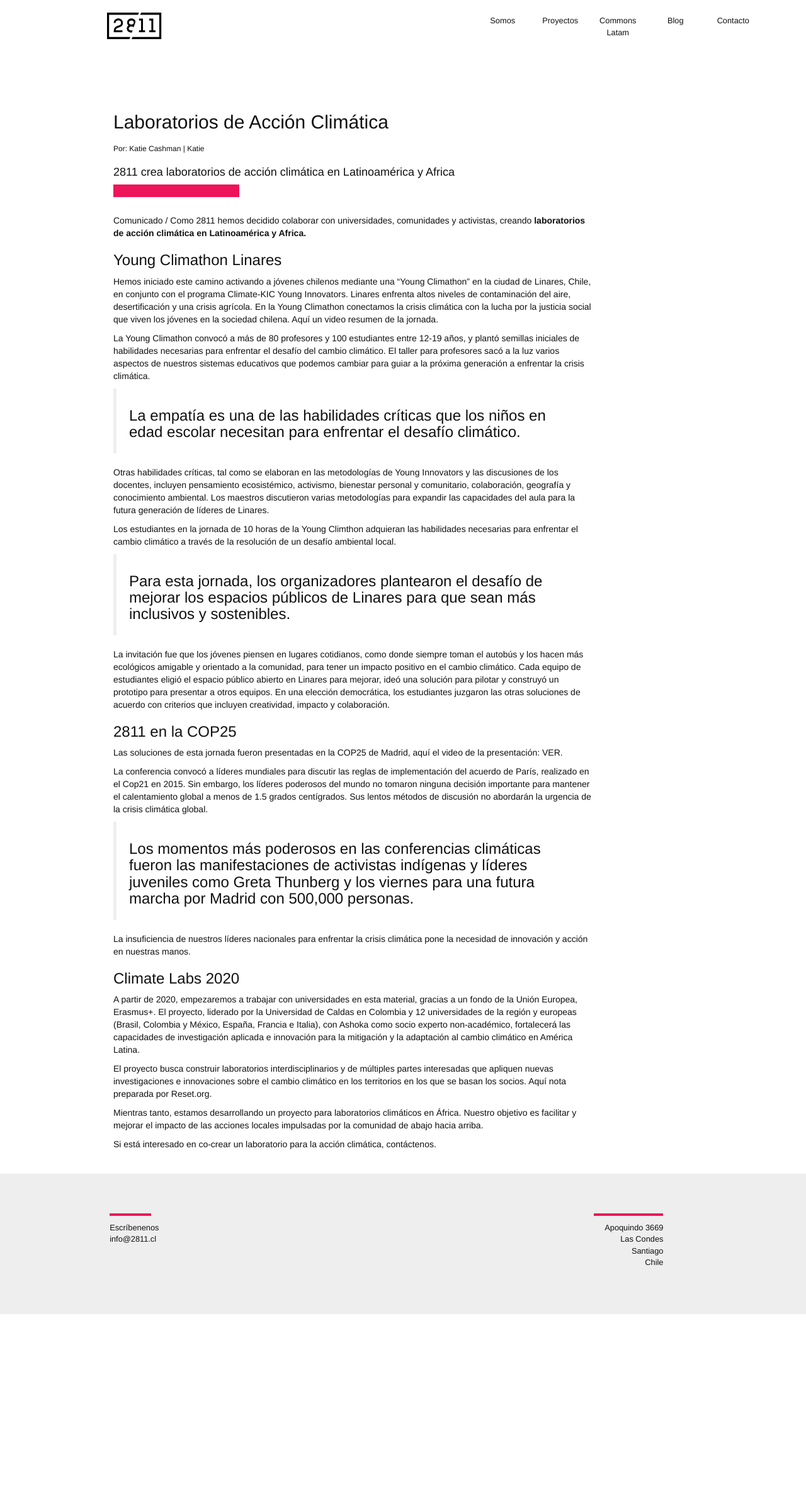
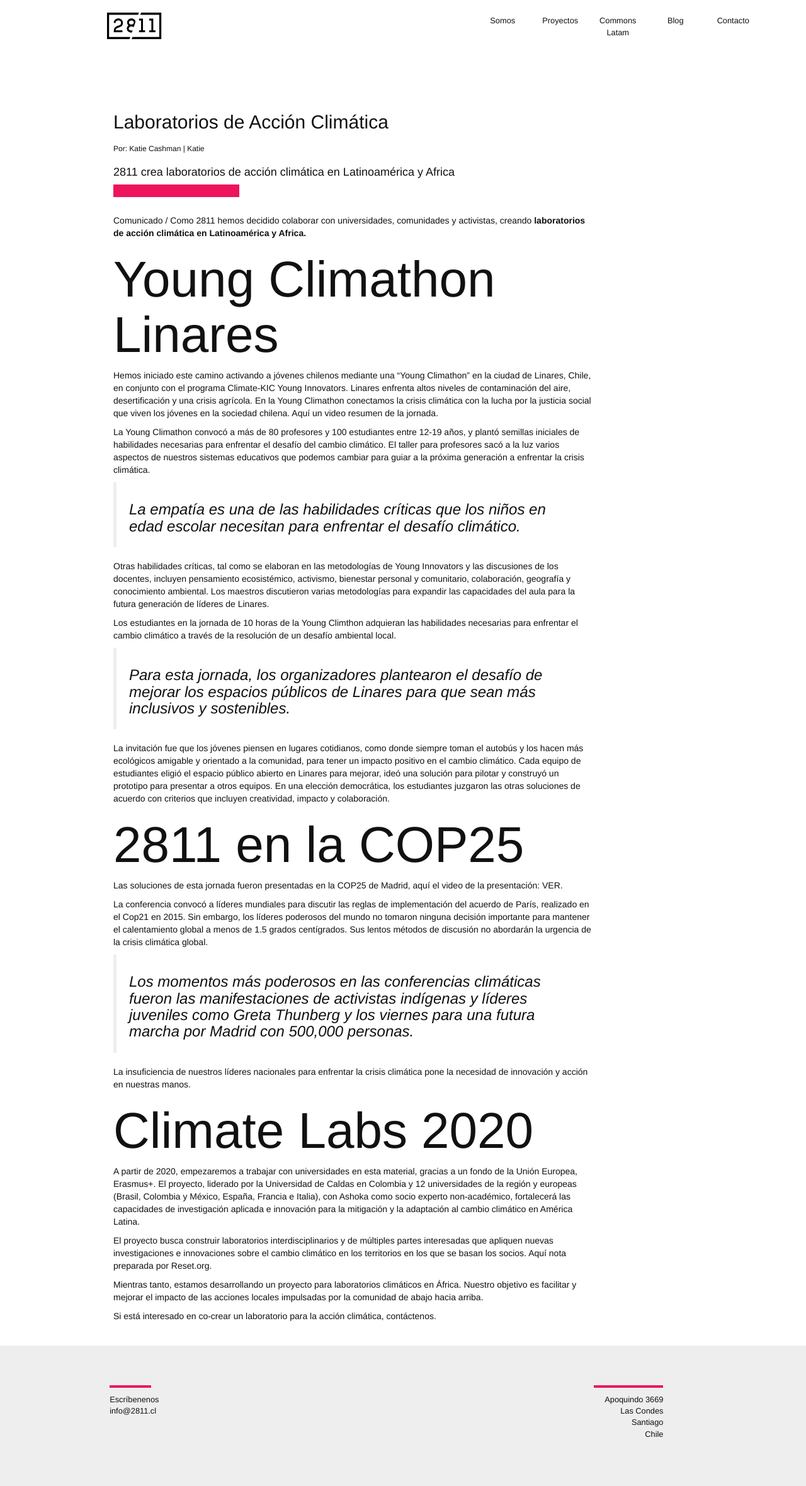
Before and after one commit to 2811Chile/2811Chile.github.io, a Jekyll site: the page built from _posts/2019-12-19-climatelabs.markdown, in a window 1280 px wide. Shown: the whole page at 63% size. Built offline with Jekyll 4.4.1, drawn with Linux system fonts in a browser that asks for light colours; nearby versions of some CDN libraries; some web fonts are replaced; before the commit the page ends 2087 px from its top, so only the background shows below that.

```diff
--- a/_posts/2019-12-19-climatelabs.markdown
+++ b/_posts/2019-12-19-climatelabs.markdown
@@ -17,33 +17,33 @@ Comunicado / Como 2811 hemos decidido colaborar con universidades, comunidades y
 
 <!--mas-->
 
-### Young Climathon Linares
+# Young Climathon Linares
 
 Hemos iniciado este camino activando a jóvenes chilenos mediante una "Young Climathon" en la ciudad de Linares, Chile, en conjunto con el programa Climate-KIC Young Innovators. Linares enfrenta altos niveles de contaminación del aire, desertificación y una crisis agrícola. En la Young Climathon conectamos la crisis climática con la lucha por la justicia social que viven los jóvenes en la sociedad chilena. [Aquí un video resumen de la jornada.](https://youtu.be/L9h5ZFk3xBY)
 
 La Young Climathon convocó a más de 80 profesores y 100 estudiantes entre 12-19 años, y plantó semillas iniciales de habilidades necesarias para enfrentar el desafío del cambio climático. El taller para profesores sacó a la luz varios aspectos de nuestros sistemas educativos que podemos cambiar para guiar a la próxima generación a enfrentar la crisis climática.
 
-> ### La empatía es una de las habilidades críticas que los niños en edad escolar necesitan para enfrentar el desafío climático.
+> ### *La empatía es una de las habilidades críticas que los niños en edad escolar necesitan para enfrentar el desafío climático.*
 
 Otras habilidades críticas, tal como se elaboran en las metodologías de Young Innovators y las discusiones de los docentes, incluyen pensamiento ecosistémico, activismo, bienestar personal y comunitario, colaboración, geografía y conocimiento ambiental. Los maestros discutieron varias metodologías para expandir las capacidades del aula para la futura generación de líderes de Linares.
 
 Los estudiantes en la jornada de 10 horas de la Young Climthon adquieran las habilidades necesarias para enfrentar el cambio climático a través de la resolución de un desafío ambiental local.
 
-> ### Para esta jornada, los organizadores plantearon el desafío de mejorar los espacios públicos de Linares para que sean más inclusivos y sostenibles.
+> ### *Para esta jornada, los organizadores plantearon el desafío de mejorar los espacios públicos de Linares para que sean más inclusivos y sostenibles.*
 
 La invitación fue que los jóvenes piensen en lugares cotidianos, como donde siempre toman el autobús y los hacen más ecológicos amigable y orientado a la comunidad, para tener un impacto positivo en el cambio climático. Cada equipo de estudiantes eligió el espacio público abierto en Linares para mejorar, ideó una solución para pilotar y construyó un prototipo para presentar a otros equipos. En una elección democrática, los estudiantes juzgaron las otras soluciones de acuerdo con criterios que incluyen creatividad, impacto y colaboración.
 
-### 2811 en la COP25
+# 2811 en la COP25
 
 Las soluciones de esta jornada fueron presentadas en la COP25 de Madrid, aquí el video de la presentación: [VER](https://youtu.be/RuSKpf4uAGw).
 
 La conferencia convocó a líderes mundiales para discutir las reglas de implementación del acuerdo de París, realizado en el Cop21 en 2015. Sin embargo, los líderes poderosos del mundo no tomaron ninguna decisión importante para mantener el calentamiento global a menos de 1.5 grados centígrados. Sus lentos métodos de discusión no abordarán la urgencia de la crisis climática global.
 
-> ### Los momentos más poderosos en las conferencias climáticas fueron las manifestaciones de activistas indígenas y líderes juveniles como Greta Thunberg y los viernes para una futura marcha por Madrid con 500,000 personas.
+> ### *Los momentos más poderosos en las conferencias climáticas fueron las manifestaciones de activistas indígenas y líderes juveniles como Greta Thunberg y los viernes para una futura marcha por Madrid con 500,000 personas.*
 
 La insuficiencia de nuestros líderes nacionales para enfrentar la crisis climática pone la necesidad de innovación y acción en nuestras manos.
 
-### Climate Labs 2020
+# Climate Labs 2020
 
 A partir de 2020, empezaremos a trabajar con universidades en esta material, gracias a un fondo de la Unión Europea, Erasmus\+. El proyecto, liderado por la Universidad de Caldas en Colombia y 12 universidades de la región y europeas (Brasil, Colombia y México, España, Francia e Italia), con Ashoka como socio experto non-académico, fortalecerá las capacidades de investigación aplicada e innovación para la mitigación y la adaptación al cambio climático en América Latina.
 
```
